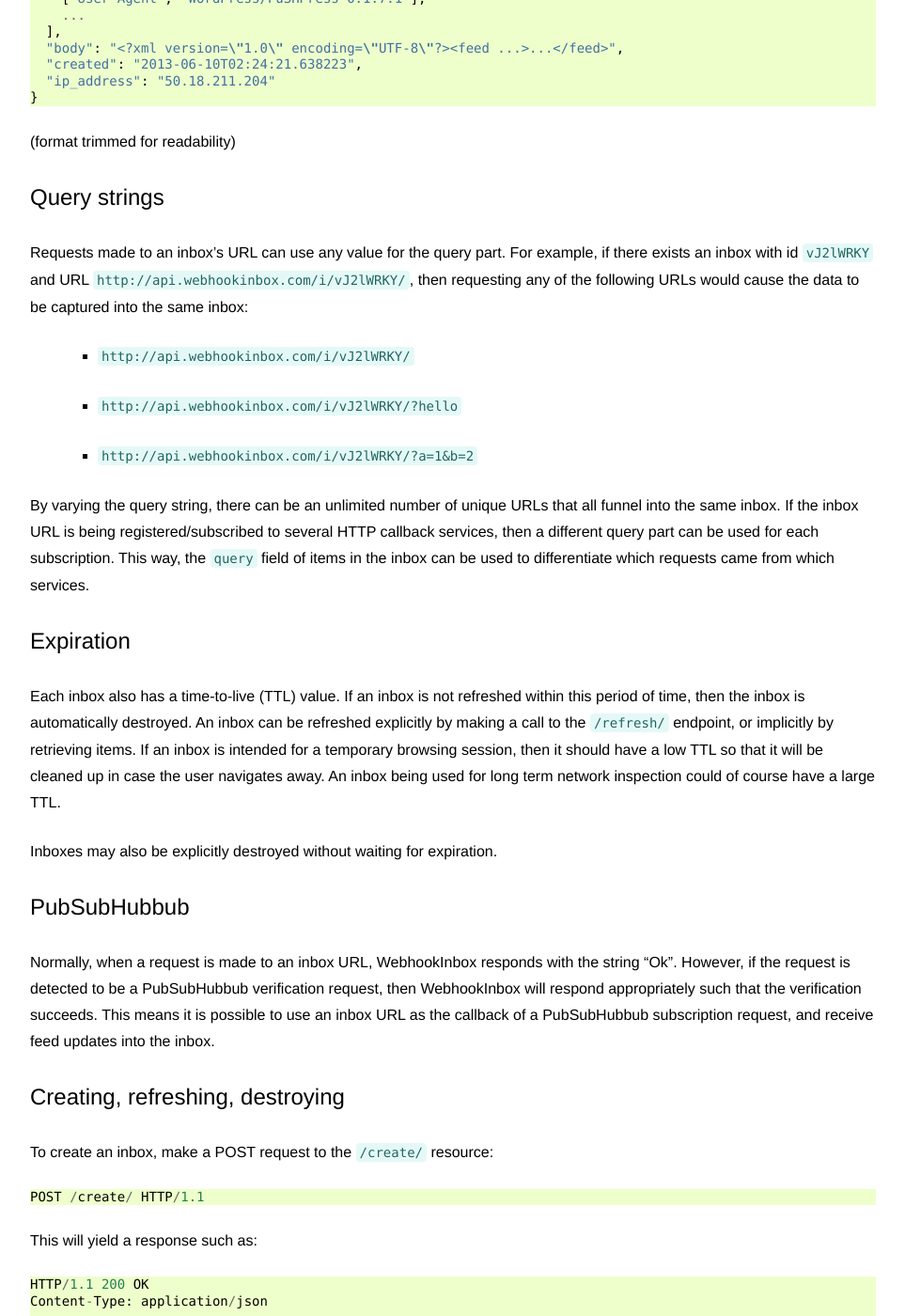
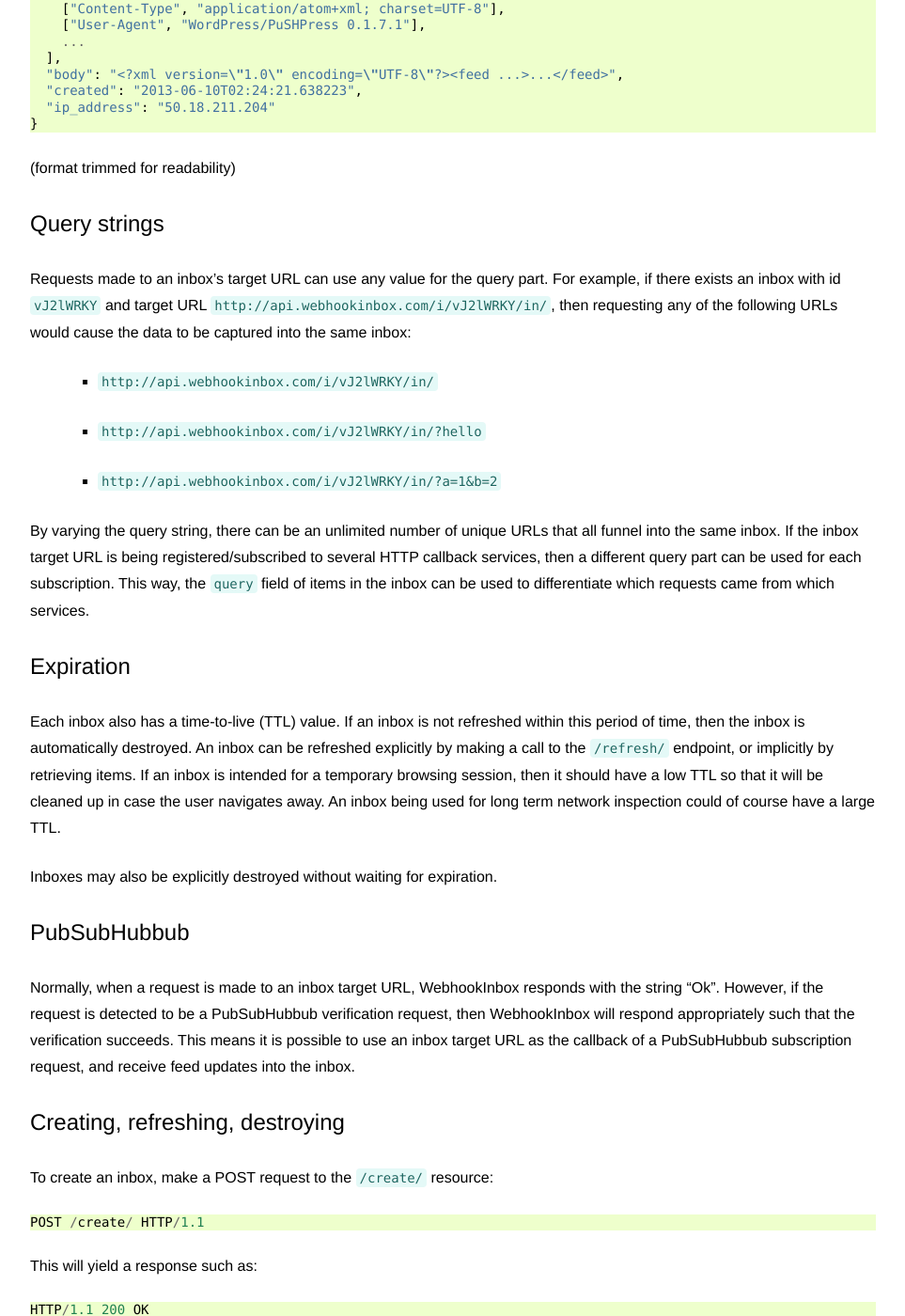
Before and after one commit to fanout/webhookinbox, a Sphinx documentation site: the page built from website/docs/api.rst, in a window 1280 px wide and 1400 px high, scrolled down 1700 px. Shown: the whole window at 94% size, without its empty margins (158-1121 px from the left). Built offline with Sphinx 7.4.7, drawn with Linux system fonts in a browser that asks for light colours; some of the changed text lies outside the part shown.

Commit message:
update docs

```diff
--- a/website/docs/api.rst
+++ b/website/docs/api.rst
@@ -11,7 +11,7 @@
 Inboxes
 -------
 
-Inboxes store a list of request items. Each inbox has a unique id and URL. Requests made against an inbox's URL are captured and the data is stored in the inbox. WebhookInbox responds to HTTP requests automatically, using status code 200.
+Inboxes store a list of request items. Each inbox has a unique id and target URL. Requests made against an inbox's target URL are captured and the data is stored in the inbox. WebhookInbox responds to HTTP requests automatically, using status code 200.
 
 Inboxes have a limit of 100 items. If many requests are received in rapid succession, then this limit is raised to a larger value to ensure clients monitoring the inbox don't miss any data. However, once traffic dies down then items will be truncated back to 100.
 
@@ -55,13 +55,13 @@
 Query strings
 -------------
 
-Requests made to an inbox's URL can use any value for the query part. For example, if there exists an inbox with id ``vJ2lWRKY`` and URL ``http://api.webhookinbox.com/i/vJ2lWRKY/``, then requesting any of the following URLs would cause the data to be captured into the same inbox:
+Requests made to an inbox's target URL can use any value for the query part. For example, if there exists an inbox with id ``vJ2lWRKY`` and target URL ``http://api.webhookinbox.com/i/vJ2lWRKY/in/``, then requesting any of the following URLs would cause the data to be captured into the same inbox:
 
-  * ``http://api.webhookinbox.com/i/vJ2lWRKY/``
-  * ``http://api.webhookinbox.com/i/vJ2lWRKY/?hello``
-  * ``http://api.webhookinbox.com/i/vJ2lWRKY/?a=1&b=2``
+  * ``http://api.webhookinbox.com/i/vJ2lWRKY/in/``
+  * ``http://api.webhookinbox.com/i/vJ2lWRKY/in/?hello``
+  * ``http://api.webhookinbox.com/i/vJ2lWRKY/in/?a=1&b=2``
 
-By varying the query string, there can be an unlimited number of unique URLs that all funnel into the same inbox. If the inbox URL is being registered/subscribed to several HTTP callback services, then a different query part can be used for each subscription. This way, the ``query`` field of items in the inbox can be used to differentiate which requests came from which services.
+By varying the query string, there can be an unlimited number of unique URLs that all funnel into the same inbox. If the inbox target URL is being registered/subscribed to several HTTP callback services, then a different query part can be used for each subscription. This way, the ``query`` field of items in the inbox can be used to differentiate which requests came from which services.
 
 Expiration
 ----------
@@ -73,7 +73,7 @@
 PubSubHubbub
 ------------
 
-Normally, when a request is made to an inbox URL, WebhookInbox responds with the string "Ok". However, if the request is detected to be a PubSubHubbub verification request, then WebhookInbox will respond appropriately such that the verification succeeds. This means it is possible to use an inbox URL as the callback of a PubSubHubbub subscription request, and receive feed updates into the inbox.
+Normally, when a request is made to an inbox target URL, WebhookInbox responds with the string "Ok". However, if the request is detected to be a PubSubHubbub verification request, then WebhookInbox will respond appropriately such that the verification succeeds. This means it is possible to use an inbox target URL as the callback of a PubSubHubbub subscription request, and receive feed updates into the inbox.
 
 Creating, refreshing, destroying
 --------------------------------
@@ -89,11 +89,11 @@
 
   {
     "id": "vJ2lWRKY",
-    "target": "http://api.webhookinbox.com/i/vJ2lWRKY/",
+    "base_url": "http://api.webhookinbox.com/i/vJ2lWRKY/",
     "ttl": 3600
   }
 
-The ``target`` field is the inbox URL. Requests made to this URL will have their data captured and stored in the inbox. The ``ttl`` value specifies a duration in seconds, so in this example the inbox has a TTL of 1 hour.
+The ``base_url`` field is the URL of the resource representing the inbox. Other endpoints related to the inbox are suffixed to the base URL. Notably, the inbox target URL is the base URL suffixed with ``in/``. Requests made to the target URL will have their data captured and stored in the inbox. The ``ttl`` value specifies a duration in seconds, so in this example the inbox has a TTL of 1 hour.
 
 Optionally, you can ask for a specific TTL by providing one as a post parameter::
 
```
Also changed, not shown: other parts of website/docs/api.rst (+2 -2 lines).
